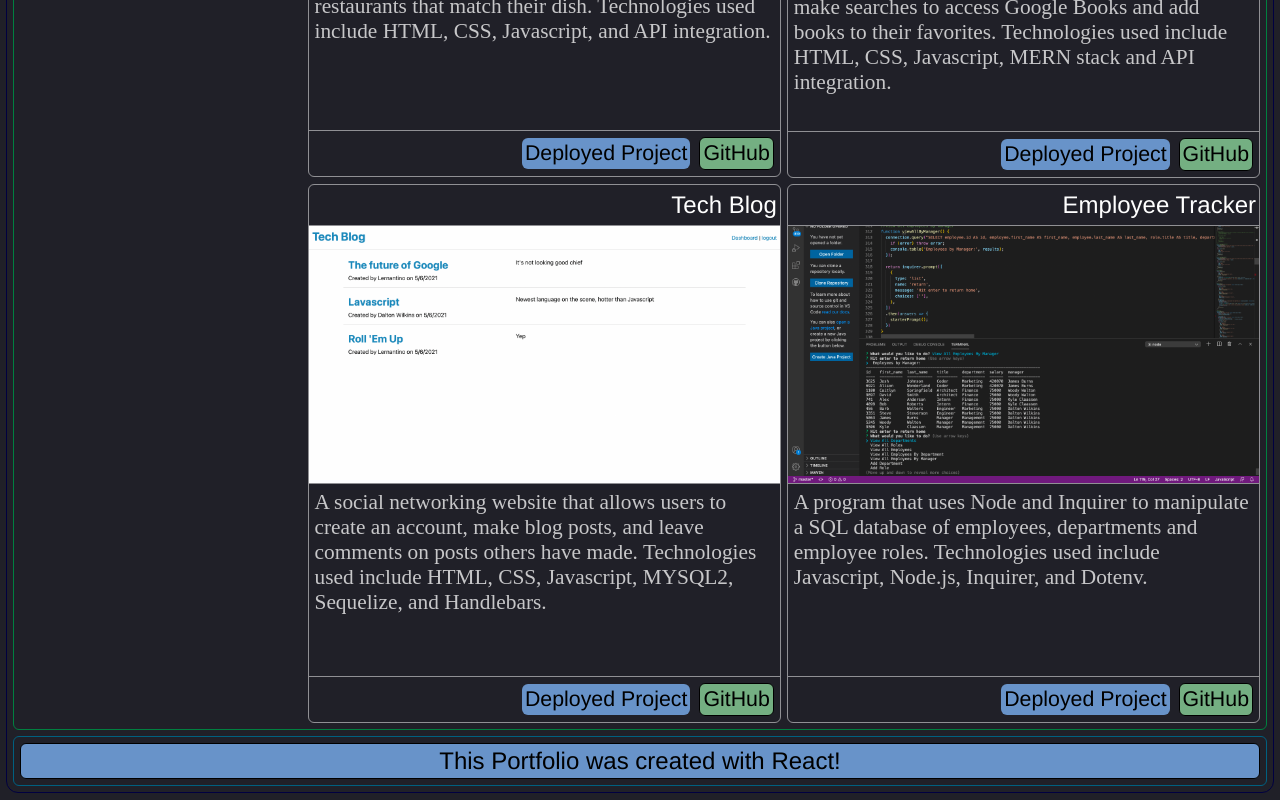
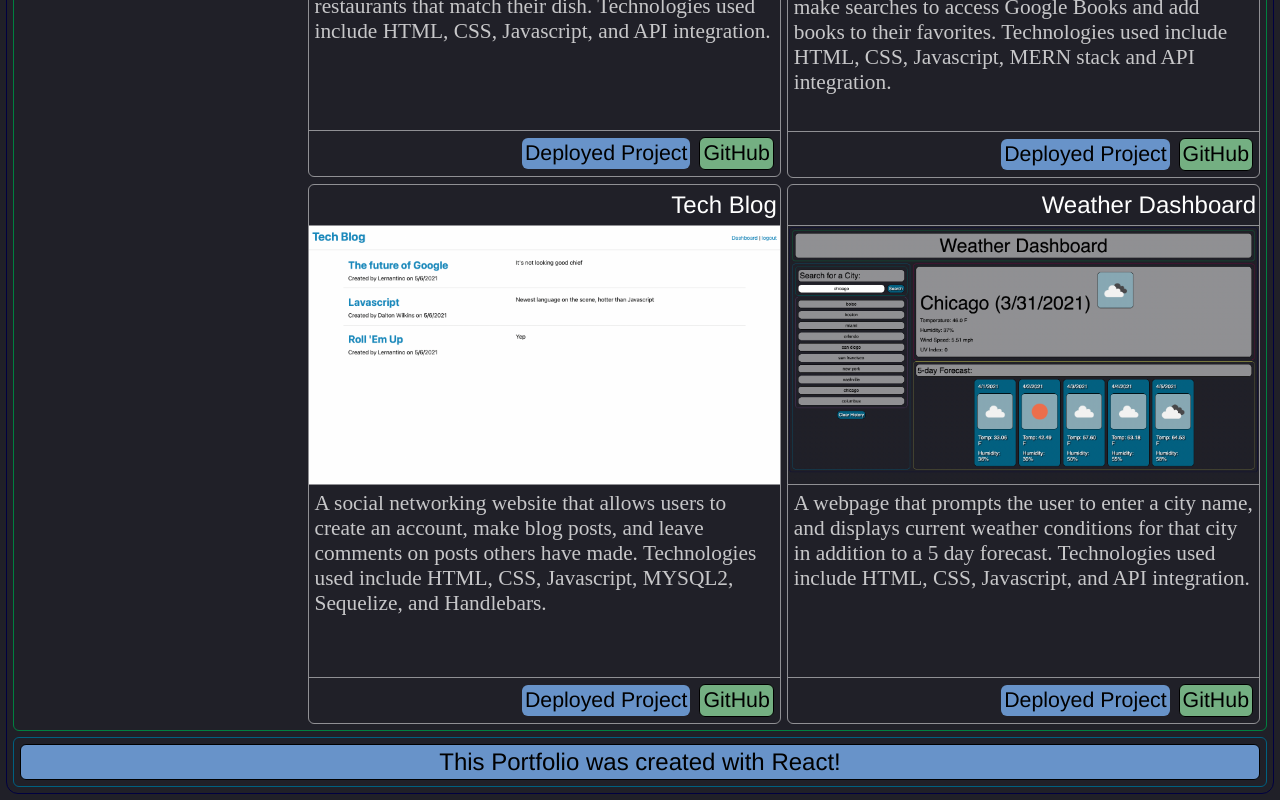
Before and after one commit to dalto135/react-portfolio, a React (Create React App) app: page /#/projects in a window 1280 px wide. Shown: the part 1597-2397 px from the top of the page. Built offline with nearby package versions, Linux system fonts and the light colour scheme.

Commit message:
now displaying weather dashboard project

```diff
--- a/src/pages/projects.js
+++ b/src/pages/projects.js
@@ -111,7 +111,7 @@ function Projects() {
 
                     <Project title={projects[4].title} link={projects[4].link} screenshot={projects[4].screenshot} description={projects[4].description} github={projects[4].github}/>
 
-                    <Project title={projects[5].title} link={projects[5].link} screenshot={projects[5].screenshot} description={projects[5].description} github={projects[5].github}/>
+                    <Project title={projects[6].title} link={projects[6].link} screenshot={projects[6].screenshot} description={projects[6].description} github={projects[6].github}/>
 
                 </div>
 
--- a/src/style.css
+++ b/src/style.css
@@ -76,6 +76,10 @@ p {
     padding: 6px;
     /* background-color: var(--cloudy); */
 }
+
+/* #me p {
+    color: white;
+} */
 
 a {
     text-decoration-line: none;
```
